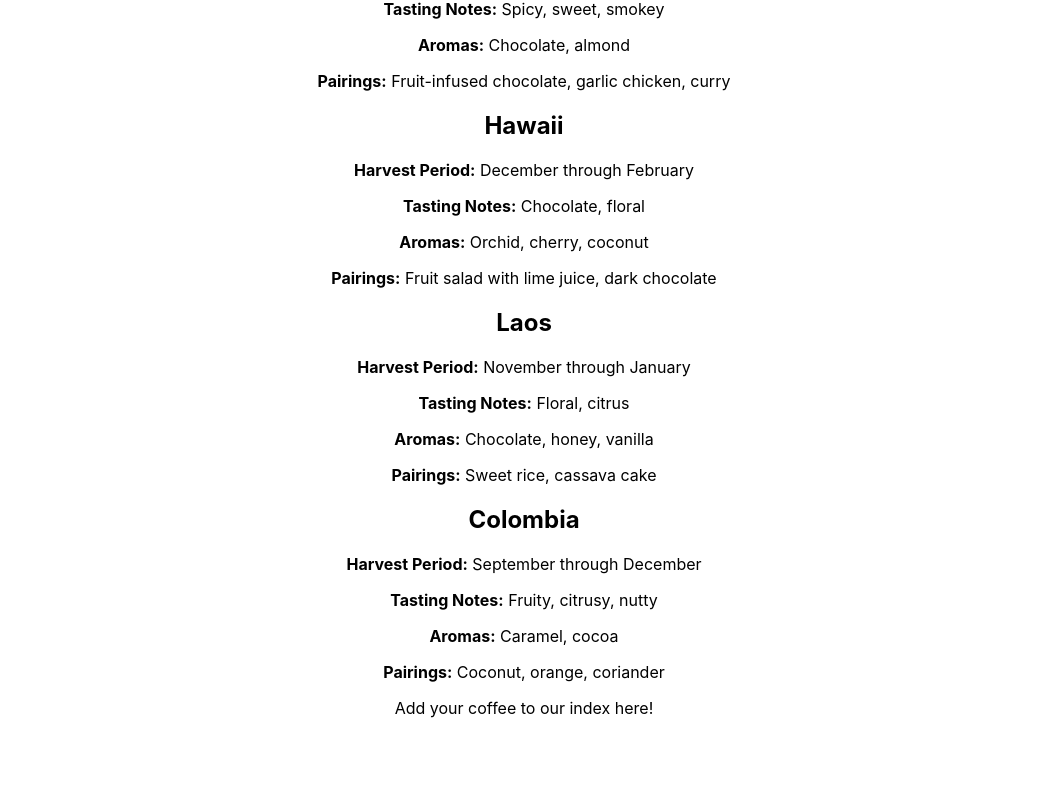
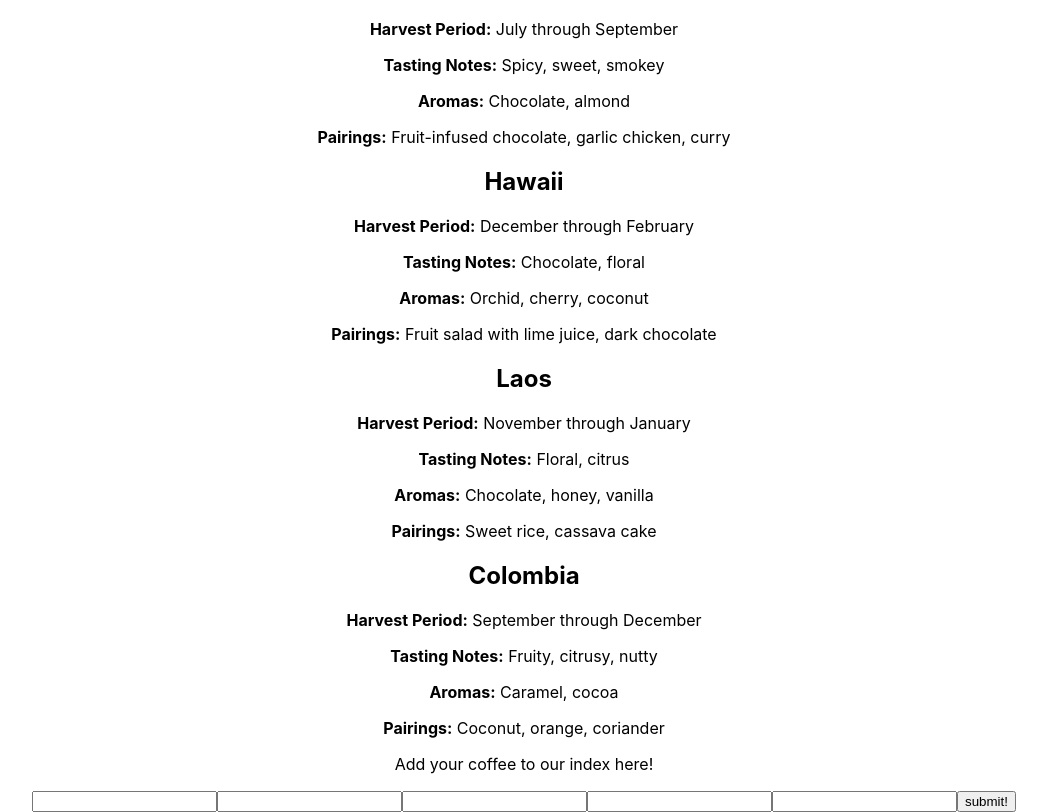
Before and after one commit to tessmueske/final-project, a React (Create React App) app: page /coffees in a window 1280 px wide. Shown: the part 791-1603 px from the top of the page, without its empty margins (116-1163 px from the left). Before the commit the page ends 1525 px from the top, so only its background shows below. Built offline with nearby package versions, Linux system fonts and the light colour scheme; data requests are answered from the project's data file.

Commit message:
form setup

```diff
--- a/src/About.js
+++ b/src/About.js
@@ -3,7 +3,7 @@ import React from "react";
 function About(){
     return (
         <div>
-            <p>Thanks for visiting our coffee index! Here, you can read about various types of coffees from different parts of the world. Click around the site to explore our different options.</p>
+            <p>Thanks for visiting our coffee index! Here, you can read about various types of coffees from different parts of the world. Click around the site to explore our different options, and add your own coffee to our index by clicking "add your coffee" at on navigation bar above.</p>
         </div>
     )
 }
--- a/src/Coffees.js
+++ b/src/Coffees.js
@@ -14,7 +14,8 @@ useEffect(() => {
 
     return (
         <div>
-            <p>This is my coffees page!</p>
+            <h2>This is our coffee index! </h2>
+            <h3>You can view our complete list of coffees below:</h3>
             {coffees.map((coffee) => <Coffee key={coffee.id} coffee={coffee}/>)}
             <NewCoffee />
         </div>
--- a/src/NewCoffee.js
+++ b/src/NewCoffee.js
@@ -1,9 +1,53 @@
-import React from "react";
+import React, { useState } from "react";
 
 function NewCoffee() {
+const [origin, setOrigin]=useState("");
+const [harvest, setHarvest]=useState("");
+const [tasting, setTasting]=useState("");
+const [aroma, setAroma]=useState("");
+const [pairing, setPairing]=useState("");
+
+function handleSubmit(e){
+    e.preventDefault();
+    //something here
+}
+
+function handleOriginChange(e){
+    e.preventDefault();
+    setOrigin(e.target.value);
+};
+
+function handleHarvestChange(e){
+    e.preventDefault();
+    setHarvest(e.target.value);
+};
+
+function handleTastingChange(e){
+    e.preventDefault();
+    setTasting(e.target.value);
+};
+
+function handleAromaChange(e){
+    e.preventDefault();
+    setAroma(e.target.value);
+};
+
+function handlePairingChange(e){
+    e.preventDefault();
+    setPairing(e.target.value);
+};
+
     return (
         <div>
             <p>Add your coffee to our index here!</p>
+            <form onSubmit={handleSubmit}>
+                <input type="text" onChange={handleOriginChange} value={origin} />
+                <input type="text" onChange={handleHarvestChange} value={harvest} />
+                <input type="text" onChange={handleTastingChange} value={tasting} />
+                <input type="text" onChange={handleAromaChange} value={aroma} />
+                <input type="text" onChange={handlePairingChange} value={pairing} />
+                <button type="submit">submit!</button>
+            </form>
         </div>
     );
 }
```
